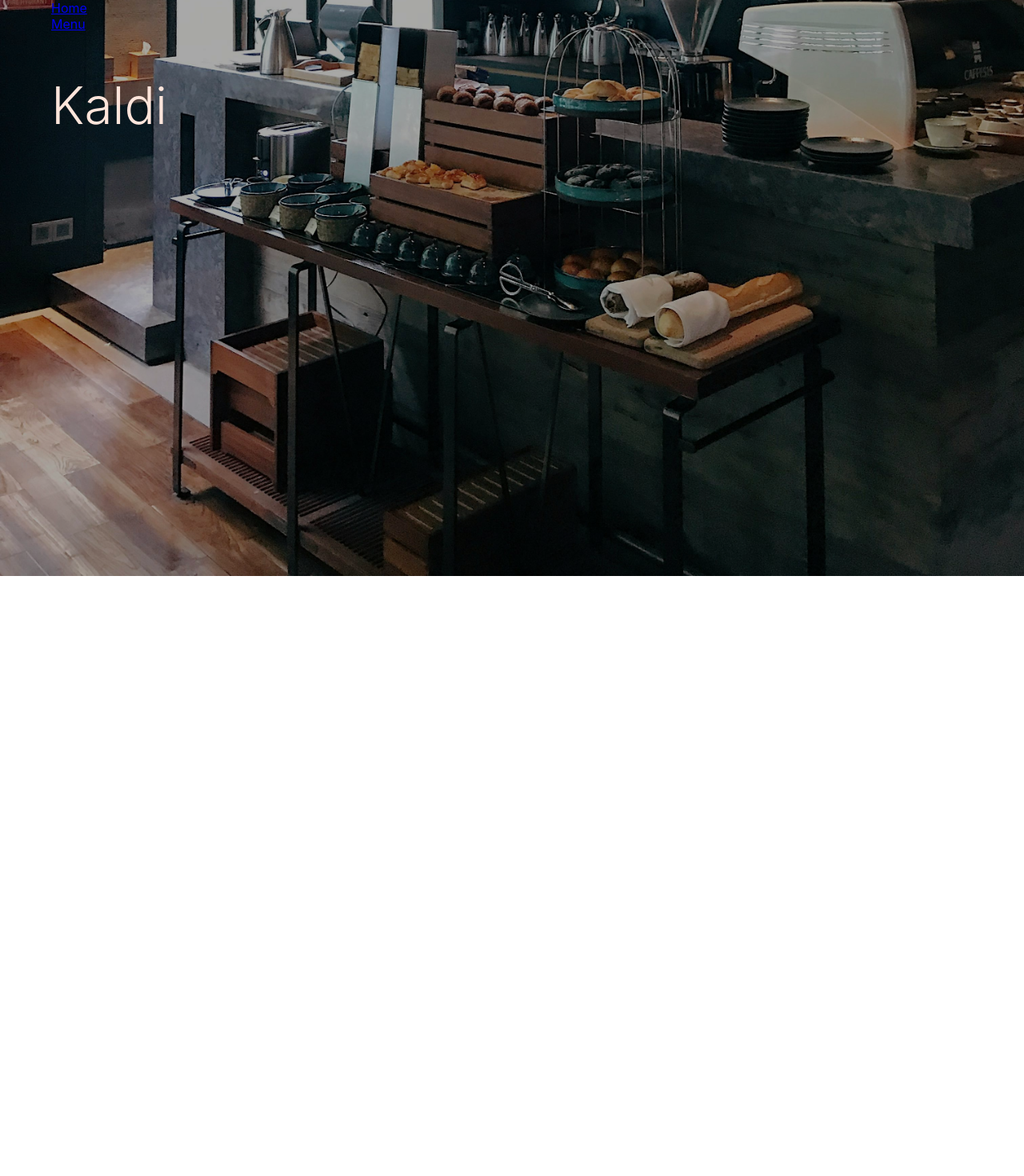
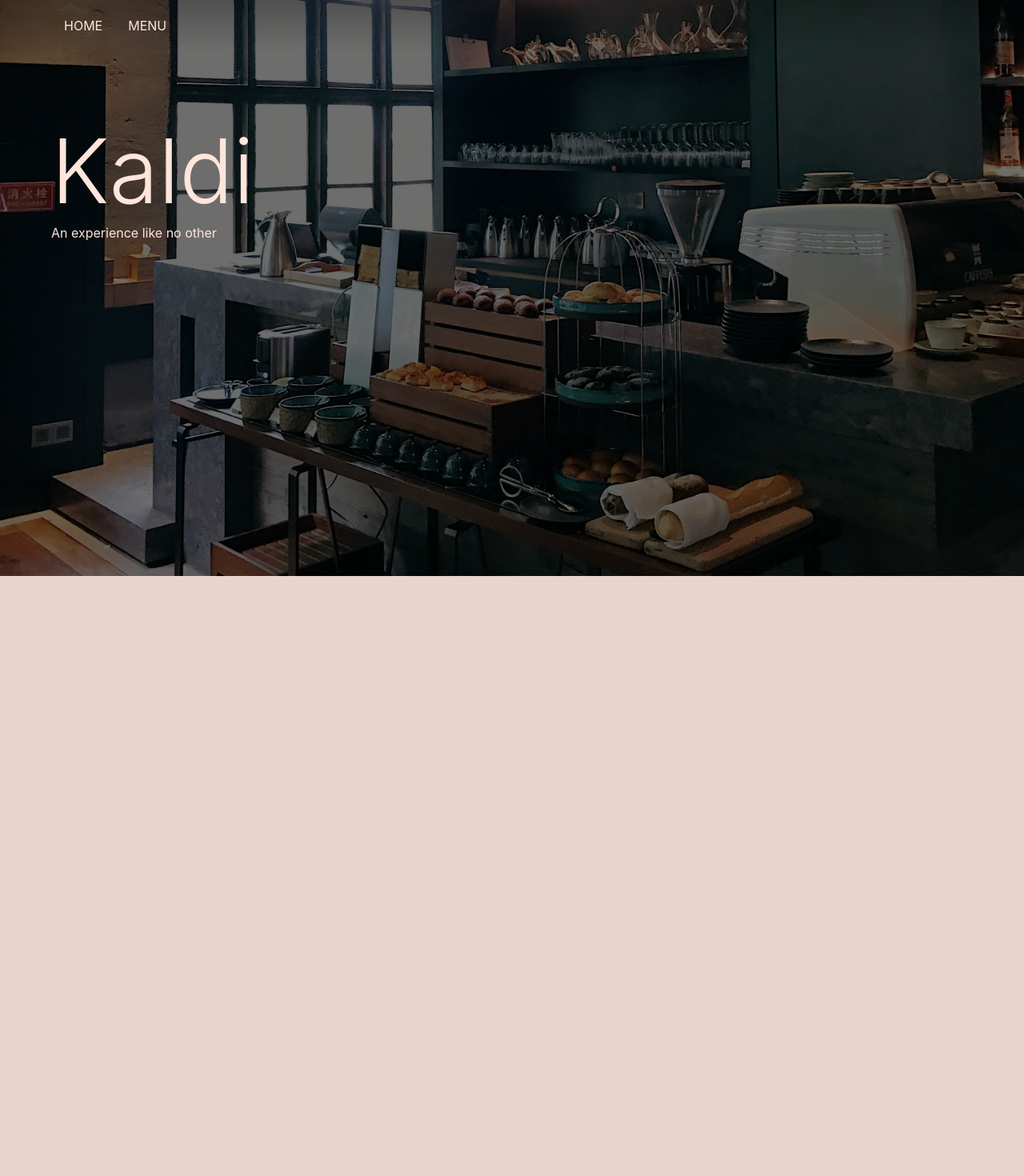
Before and after one commit to MANGEL9-development/Kaldi, a React (Create React App) app: page / in a window 1280 px wide. Shown: the top 1470 px of the page at 80% size. Before the commit the page ends 800 px from the top, so only its background shows below. Built offline with nearby package versions, Linux system fonts and the light colour scheme.

Commit message:
Commit 2024.06.30
- Added a main section to homepage
- Added foundations for menubar design
- Added a subtitle for the homepage

Other minor fixes include
- Changed #homepage-title background position from bottom to -734px
- Changed #homepage-title-film opacity from 0.34 to 0.57

```diff
--- a/src/components/design/stylesheets/style-homepage.scss
+++ b/src/components/design/stylesheets/style-homepage.scss
@@ -3,25 +3,34 @@
 #homepage-title{
     background: {
         image:url("../images/backgrounds/pexels-julieaagaard-2467287.jpg");
+        // This might also be a good background https://images.pexels.com/photos/1656434/pexels-photo-1656434.jpeg?cs=srgb&dl=pexels-nguy-n-khanh-790383-1656434.jpg&fm=jpg&_gl=1*qskte*_ga*MjkxMTA2MDUuMTU4Mzk3ODY2OA..*_ga_8JE65Q40S6*MTcxOTYzNDIzMi4xNC4xLjE3MTk2MzUxNzMuMC4wLjA.
         size:cover;
-        position:bottom;
+        position-y:-734px;
     };
     height:90vh;
 
     #homepage-title-film{
-        background-color:RGBA(0, 0, 0, 0.34);
+        background-color:RGBA(0, 0, 0, 0.57);
         height:100%;
-        padding:0 $page-padding;
+        padding:0;
     }
 
     #page-title-container{
         color:$lightColor;
+        padding:$page-padding;
 
         #website-title{
-            font: {
-                size: 4em;
+            font:{
+                size:7em;
                 weight:300;
             }
+            margin:0;
+            margin-top:10vh;
         }
     }
 }
+
+    #homepage-main-section{
+        min-height:110vh;
+        background-color:$lightBackgroundColor;
+    }
--- a/src/components/design/stylesheets/style-main.scss
+++ b/src/components/design/stylesheets/style-main.scss
@@ -1,17 +1,21 @@
 $mainColor: #4A211B;
 $lightColor:#FFE5DB;
+$lightBackgroundColor:#E8D4CD;
 /*
   Other colors in palette:
     #ffE5DB
     #7E4E46
 */
-$footerBackgroundColor:#1b1b1b;
+$footerBackgroundColor:#201711;
 
-$page-padding:5vw;
+$page-padding:0 5vw;
+$menu-height:65px;
+
+// Try the Krylon font
 
 
 
-html,body{
+html,body,h1,h2,h3,h4,h5,h6{
     margin:0;
     padding:0;
 }
@@ -20,12 +24,34 @@
     background-color:$footerBackgroundColor;
 }
 
+a{
+    text-decoration:none;
+    color:$lightColor;
+}
+
 #menubar{
+    height:$menu-height;
+    background-image:linear-gradient(#00000044,#00000000);
+    padding:$page-padding;
     ul{
         margin:0;
         padding:0;
+        height:100%;
         li{
             list-style:none;
+            display:inline-block;
+            height:100%;
+            a{
+                display:block;
+                height:100%;
+                line-height:$menu-height;
+                padding:0 1em;
+                text-transform:uppercase;
+                ::after{
+                    height:2px;
+                    background-color:$lightColor;
+                }
+            }
         }
     }
 }
--- a/src/components/pieces/footer.js
+++ b/src/components/pieces/footer.js
@@ -11,7 +11,9 @@
     });
 
     return (
-        <footer></footer>
+        <footer>
+            <h2>Kaldi</h2>
+        </footer>
     );
 }
 
--- a/src/pages/Home.js
+++ b/src/pages/Home.js
@@ -12,11 +12,18 @@
                     <div id="title-subtitle">
                         <h1 className="website-title" id="website-title">Kaldi</h1>
                         <span id="page-subtitle">
-
+                            An experience like no other
                         </span>
                     </div>
                 </div>
             </div>
+        </section>
+        <section id="homepage-main-section">
+            {/*
+
+            Here will feature a few menu items from some of the categories (coffees, pastries, etc.)
+
+            */}
         </section>
         {footer()}
     </>;
```
